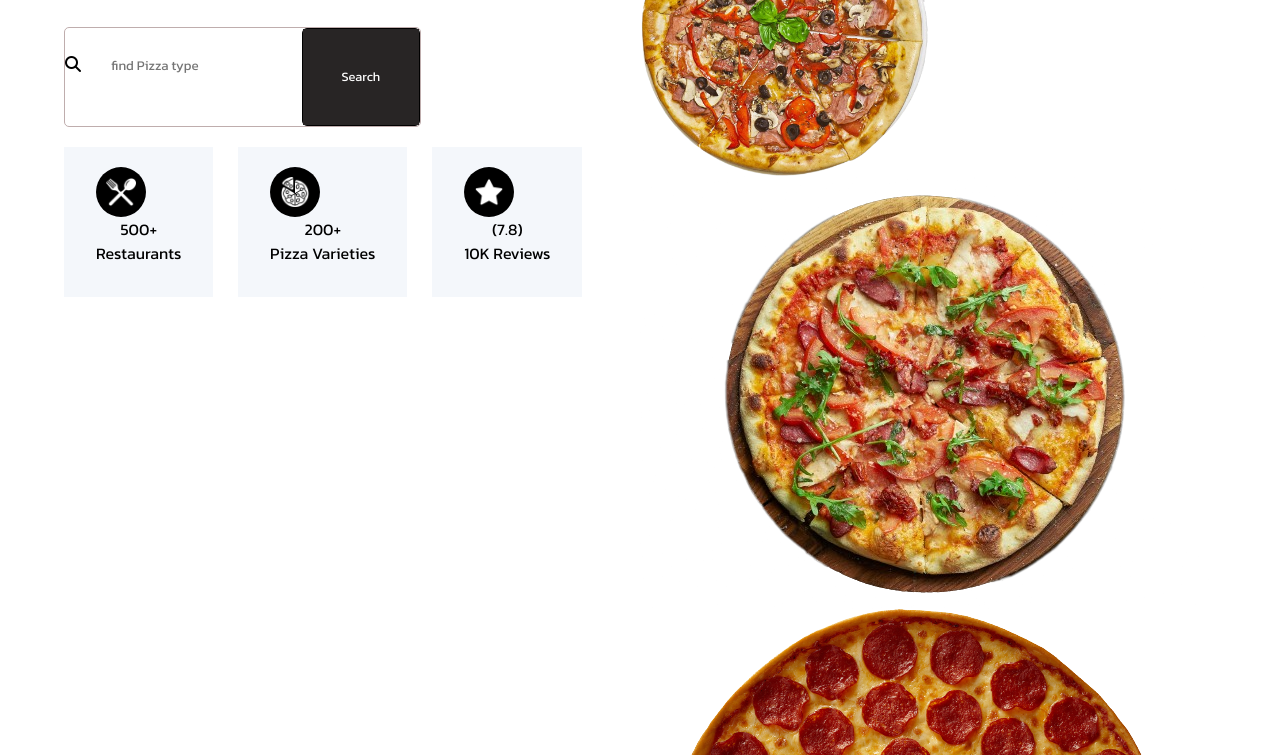
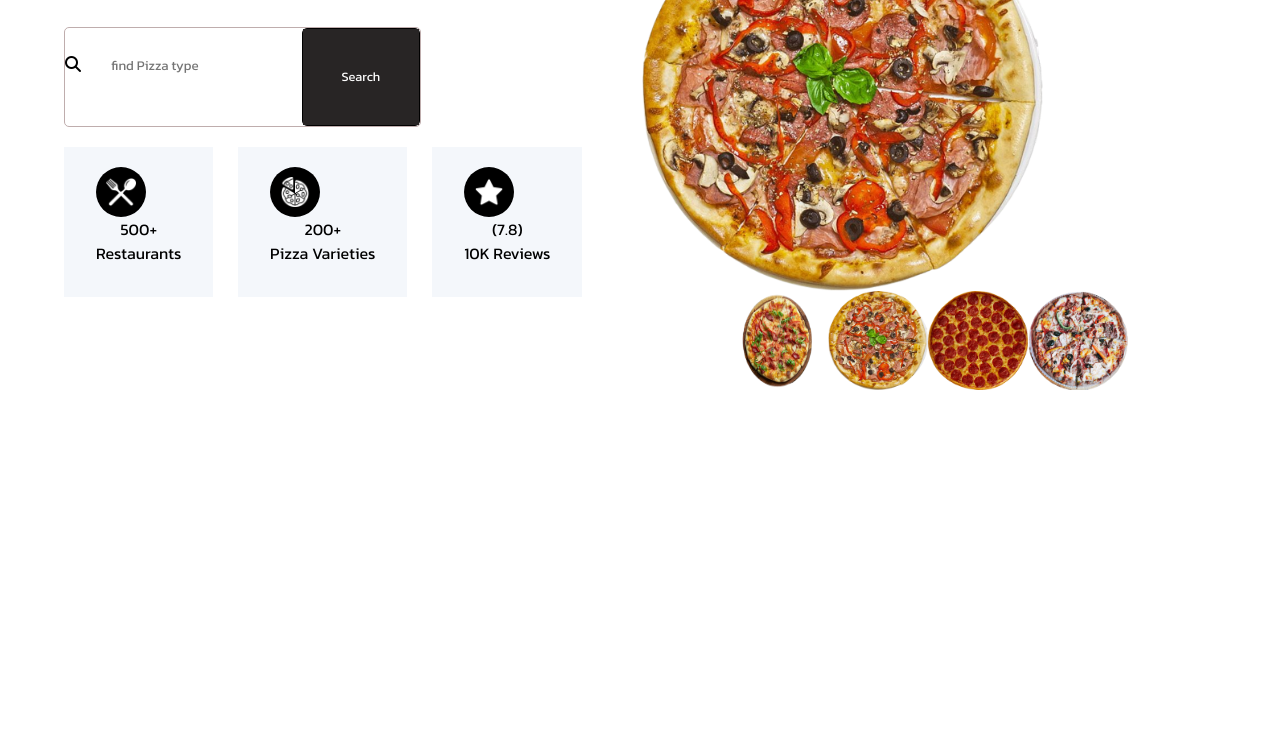
Before and after one commit to zulfero/pizzaara, a plain HTML site: page index.html in a window 1280 px wide. Shown: the part 192-947 px from the top of the page. After the commit the page ends 800 px from the top, so only its background shows below. Drawn offline with Linux system fonts and the light colour scheme.

Commit message:
added widths to the images

```diff
--- a/css/sections/header.css
+++ b/css/sections/header.css
@@ -95,3 +95,12 @@
 .review__card p {
   text-align: center;
 }
+.pizza__float--image {
+  /* display: flex;
+  justify-content: center; */
+  padding-right: 20px;
+}
+.pizza__float--images {
+  display: flex;
+  justify-content: center;
+}
--- a/index.html
+++ b/index.html
@@ -115,29 +115,37 @@
               </div>
             </div>
             <div class="hero__content--right">
+              <div class="pizza">
                 <div class="pizza__float">
                   <div class="pizza__float--image"></div>
                   <img
                     src="../images/hero-pizza.png"
-                  width="50%"
+                    width="70%"
                     alt="pizza picture"
                   />
+                </div>
+                <div class="pizza__float--images">
                   <img
                     src="../images/pizza-1.png"
-                  width=""
+                    width="100px"
                     alt="mini-pizza picture"
                   />
                   <img
                     src="../images/hero-pizza.png"
-                  width="20"
+                    width="100px"
                     alt="mini-pizza picture"
                   />
                   <img
                     src="../images/pizza-3.png"
-                  width=""
+                    width="100px"
                     alt="mini-pizza picture"
                   />
-                <img src="../images/pizza-4.png" alt="mini-pizza picture" />
+                  <img
+                    src="../images/pizza-4.png"
+                    width="100px"
+                    alt="mini-pizza picture"
+                  />
+                </div>
               </div>
             </div>
           </div>
```
Lines whose indentation alone changed are shown as unchanged.
